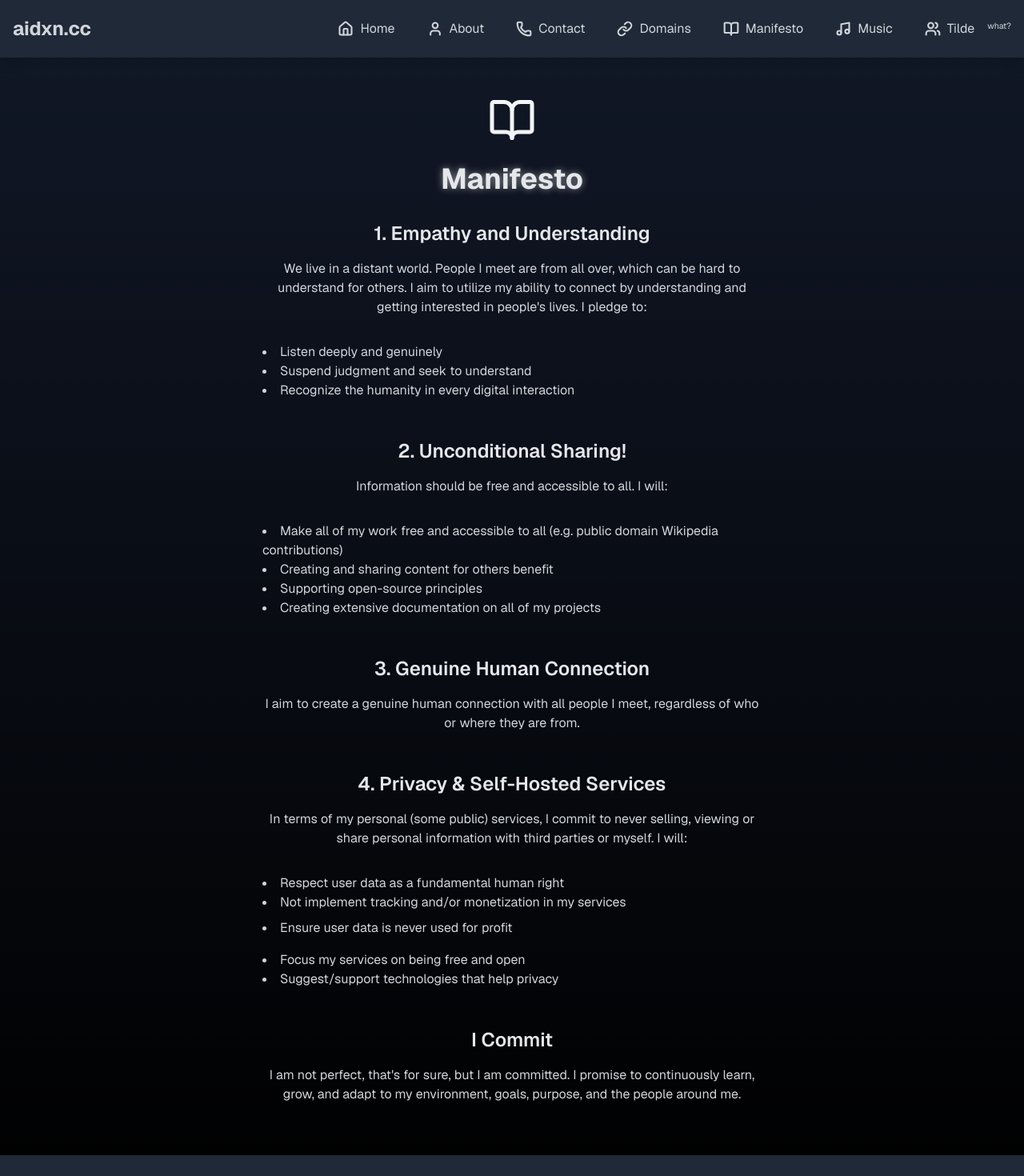
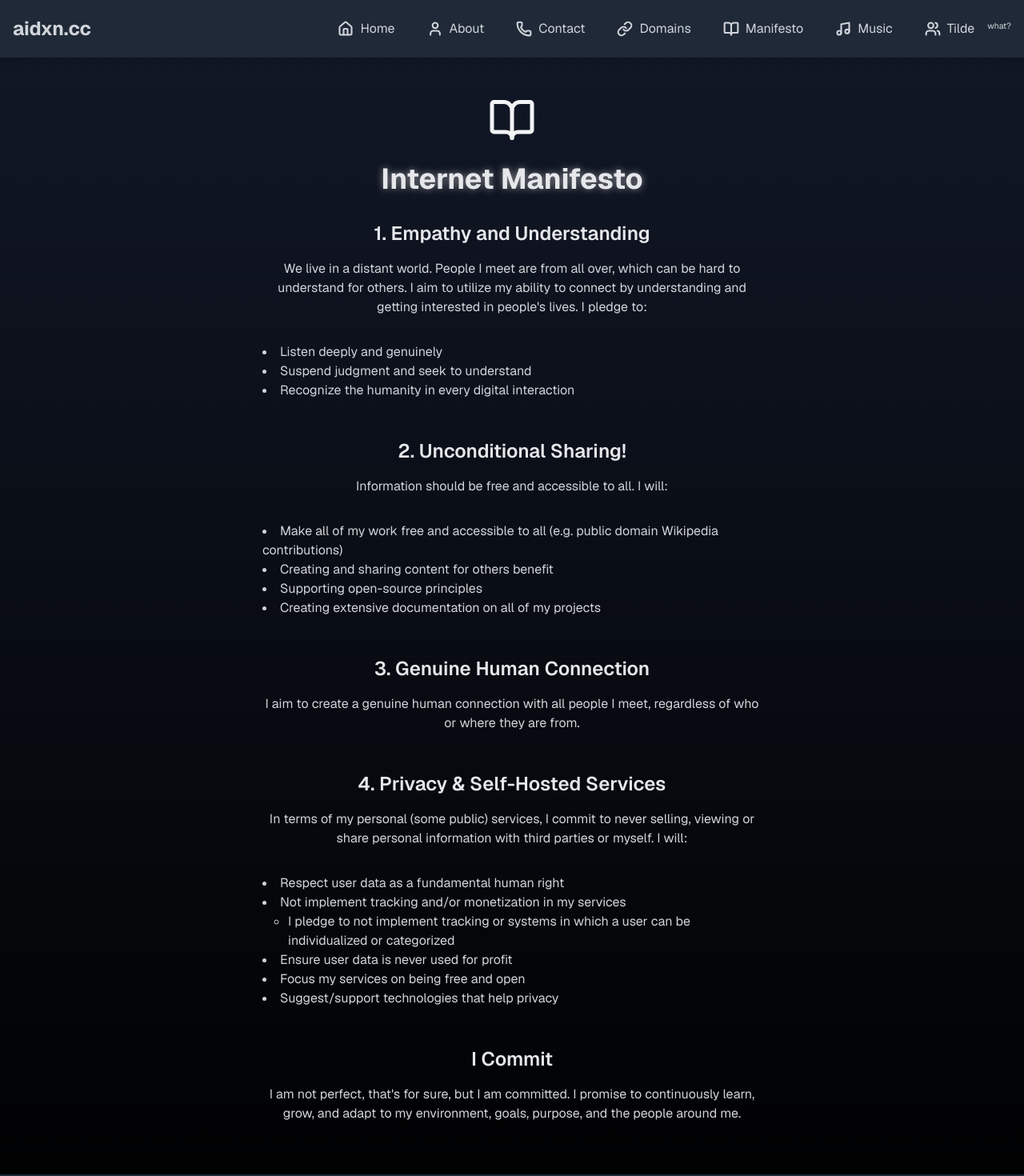
Before and after one commit to ihatenodejs/aidxnCC, a Next.js app: page /manifesto in a window 1280 px wide. Shown: the top 1470 px of the page at 80% size. Built offline with nearby package versions, Linux system fonts and the light colour scheme.

Commit message:
add addl pledge to manifesto, fix abandoned bullet point styling, change title to "Internet Manifesto"

```diff
--- a/app/globals.css
+++ b/app/globals.css
@@ -44,3 +44,8 @@ html {
 .hover\:glow:hover {
   animation: pulse-glow 2s infinite;
 }
+
+.sub {
+  list-style-type: circle;
+  margin-left: 2rem;
+}
--- a/components/pages/Manifesto.tsx
+++ b/components/pages/Manifesto.tsx
@@ -7,7 +7,7 @@ export default function About() {
         <BookOpen size={60} />
       </div>
       <h1 className="text-4xl font-bold my-2 text-center text-gray-200" style={{ textShadow: '0 0 10px rgba(255, 255, 255, 0.5)' }}>
-        Manifesto
+        Internet Manifesto
       </h1>
       <div className="px-6 pt-6">
         <h2 className="text-2xl font-semibold mb-4 text-gray-200">
@@ -47,11 +47,11 @@ export default function About() {
         </p>
         <ul className="list-disc list-inside text-left text-gray-300 mt-8 mb-4">
           <li>Respect user data as a fundamental human right</li>
-          <li>Not implement tracking and/or monetization in my services
-            <ul className="list-disc list-inside text-left text-gray-300 mt-2 mb-4">
-              <li>Ensure user data is never used for profit</li>
-            </ul>
-          </li>
+          <li>Not implement tracking and/or monetization in my services</li>
+          <ul className="sub">
+            <li>I pledge to not implement tracking or systems in which a user can be individualized or categorized</li>
+          </ul>
+          <li>Ensure user data is never used for profit</li>
           <li>Focus my services on being free and open</li>
           <li>Suggest/support technologies that help privacy</li>
         </ul>
```
